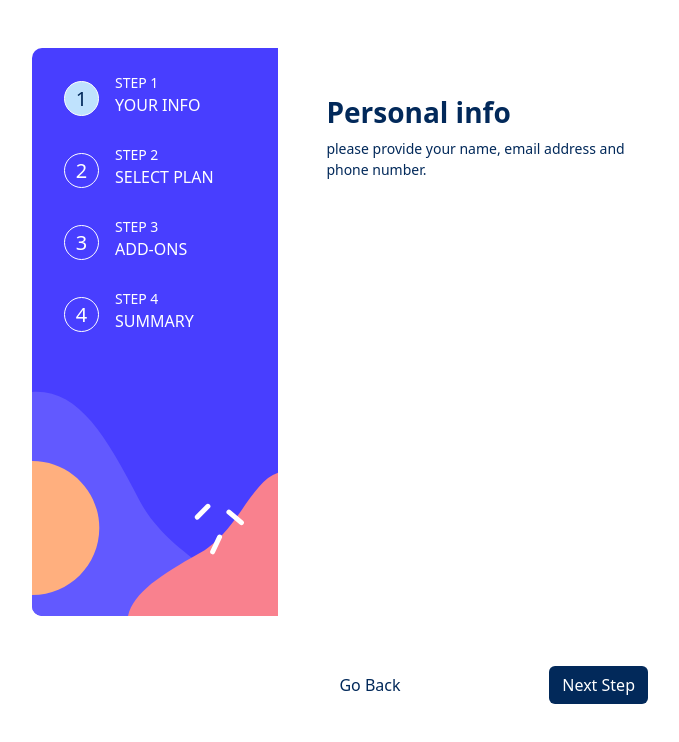
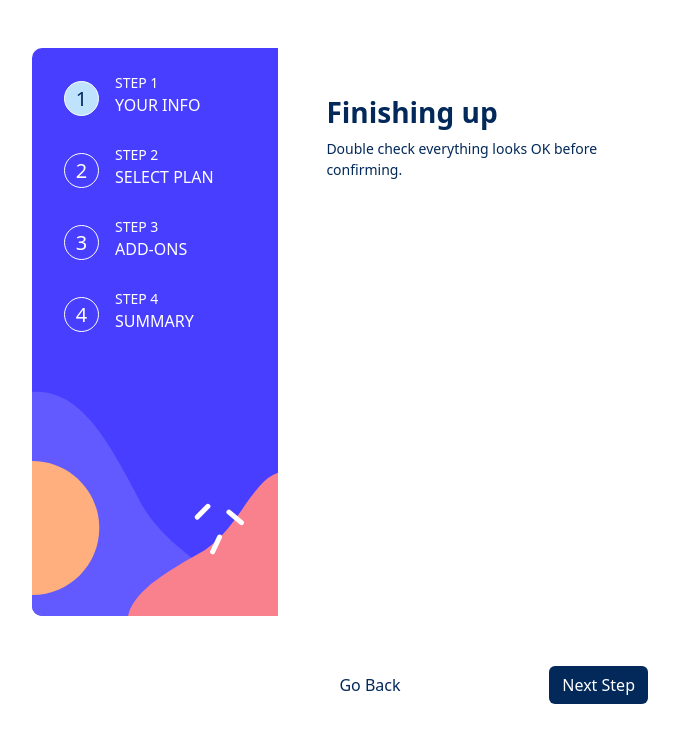
Before and after one commit to PrivDDOS/Angular-form, an Angular app: page / in a window 1280 px wide. Shown: the top 742 px of the page, without its empty margins (300-979 px from the left). Built offline with nearby package versions, Linux system fonts and the light colour scheme.

Commit message:
create function addOnPrice

```diff
--- a/src/app/app.html
+++ b/src/app/app.html
@@ -279,8 +279,8 @@
       <div *ngIf="formStep === 1" class="h-100 d-flex justify-content-center flex-column">
 
         <div class="pb-2">
-          <h3 class="fw-bold text-dark-blue">Personal info</h3>
-          <p class="small text-dark-blue">please provide your name, email address and phone number.</p>
+          <h3 class="fw-bold text-dark-blue">Finishing up</h3>
+          <p class="small text-dark-blue">Double check everything looks OK before confirming.</p>
         </div>
 
         <div class="d-flex flex-column w-90">
--- a/src/app/app.ts
+++ b/src/app/app.ts
@@ -29,6 +29,7 @@ export class App {
 
   // Step 3
   selectedAddOns: string[] = [];
+
 
   onSubmit(form: NgForm) {
     console.log('Your Info', {
@@ -76,4 +77,17 @@ export class App {
     }
   }
 
+  AddOnPrice(addOn: string) {
+    switch(addOn) {
+      case 'Online service':
+        return this.planSwitch ? 10 : 1;
+      case 'Larger storage':
+        return this.planSwitch ? 20 : 2;
+      case 'Customizable profile':
+        return this.planSwitch ? 20 : 2;
+      default:
+        return 0;
+    }
+  }
+
 }
```
